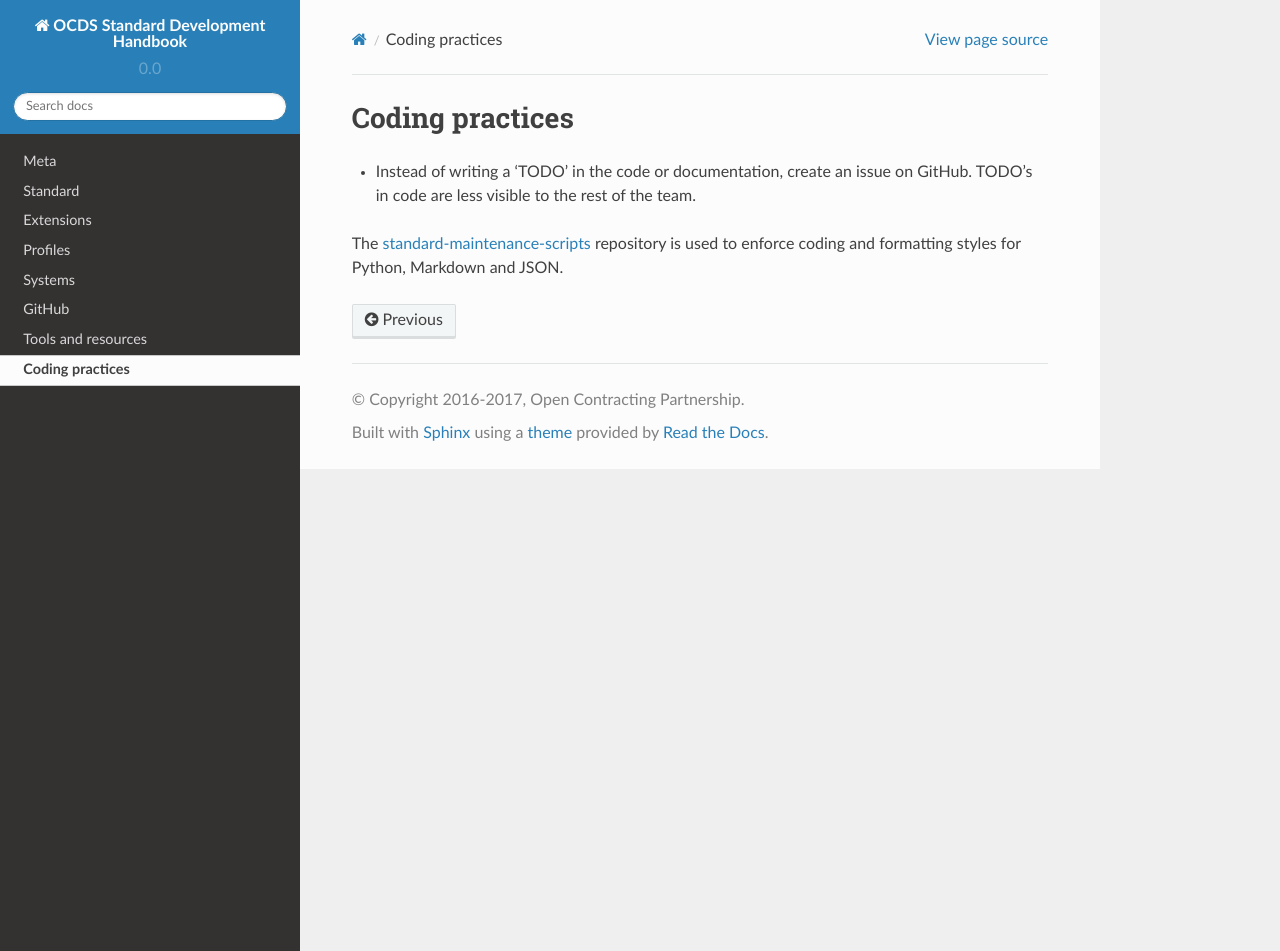
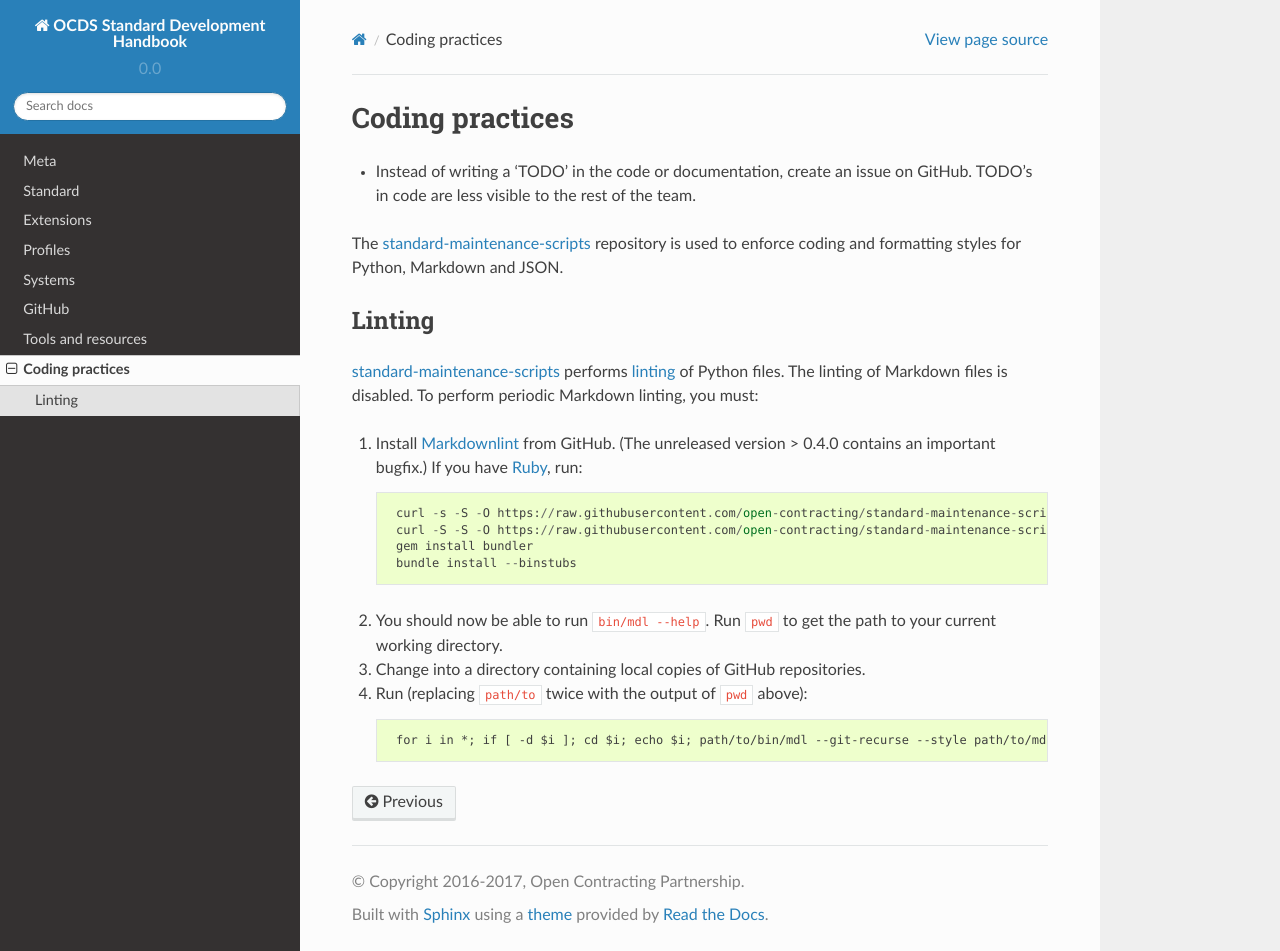
Before and after one commit to open-contracting/standard-development-handbook, a Sphinx documentation site: the page built from docs/coding/index.md, in a window 1280 px wide and 951 px high. Built offline with Sphinx 7.4.7 and the Read the Docs theme 2.0.0, drawn with Linux system fonts in a browser that asks for light colours.

Commit message:
Document periodic Markdown lint process, closes open-contracting/standard-maintenance-scripts#26

````diff
--- a/docs/coding/index.md
+++ b/docs/coding/index.md
@@ -3,6 +3,23 @@
 * Instead of writing a 'TODO' in the code or documentation, create an issue on GitHub. TODO's in code are less visible to the rest of the team.
 
 The [standard-maintenance-scripts](https://github.com/open-contracting/standard-maintenance-scripts) repository is used to enforce coding and formatting styles for Python, Markdown and JSON.
+
+## Linting
+
+[standard-maintenance-scripts](https://github.com/open-contracting/standard-maintenance-scripts) performs [linting](https://github.com/open-contracting/standard-maintenance-scripts/blob/master/tests/script.sh) of Python files. The linting of Markdown files is disabled. To perform periodic Markdown linting, you must:
+
+1. Install [Markdownlint](https://github.com/markdownlint/markdownlint) from GitHub. (The unreleased version > 0.4.0 contains an important bugfix.) If you have [Ruby](https://www.ruby-lang.org/en/downloads/), run:
+
+        curl -s -S -O https://raw.githubusercontent.com/open-contracting/standard-maintenance-scripts/master/fixtures/Gemfile
+        curl -S -S -O https://raw.githubusercontent.com/open-contracting/standard-maintenance-scripts/master/mdlrc.rb
+        gem install bundler
+        bundle install --binstubs
+
+1. You should now be able to run `bin/mdl --help`. Run `pwd` to get the path to your current working directory.
+1. Change into a directory containing local copies of GitHub repositories.
+1. Run (replacing `path/to` twice with the output of `pwd` above):
+
+        for i in *; if [ -d $i ]; cd $i; echo $i; path/to/bin/mdl --git-recurse --style path/to/mdlrc.rb .; cd ..; end; end
 
 ```eval_rst
 .. toctree::
````
Also changed, not shown: docs/extensions/index.md (+1 -1 lines), docs/standard/technical/build.md (+1 -1 lines), docs/standard/technical/deployment.md (+2 -2 lines), docs/standard/technical/spellcheck.md (+2 -2 lines), docs/standard/technical/translation.md (+1 -1 lines).
